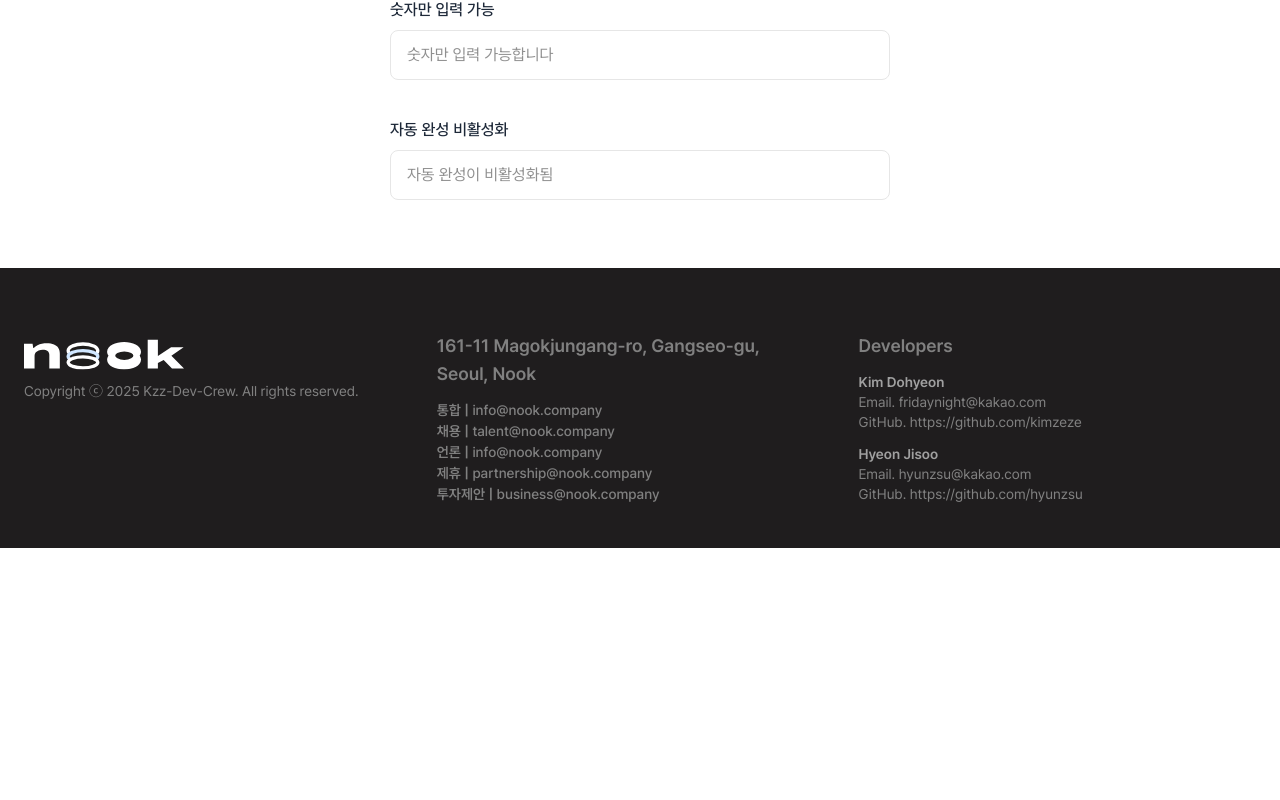
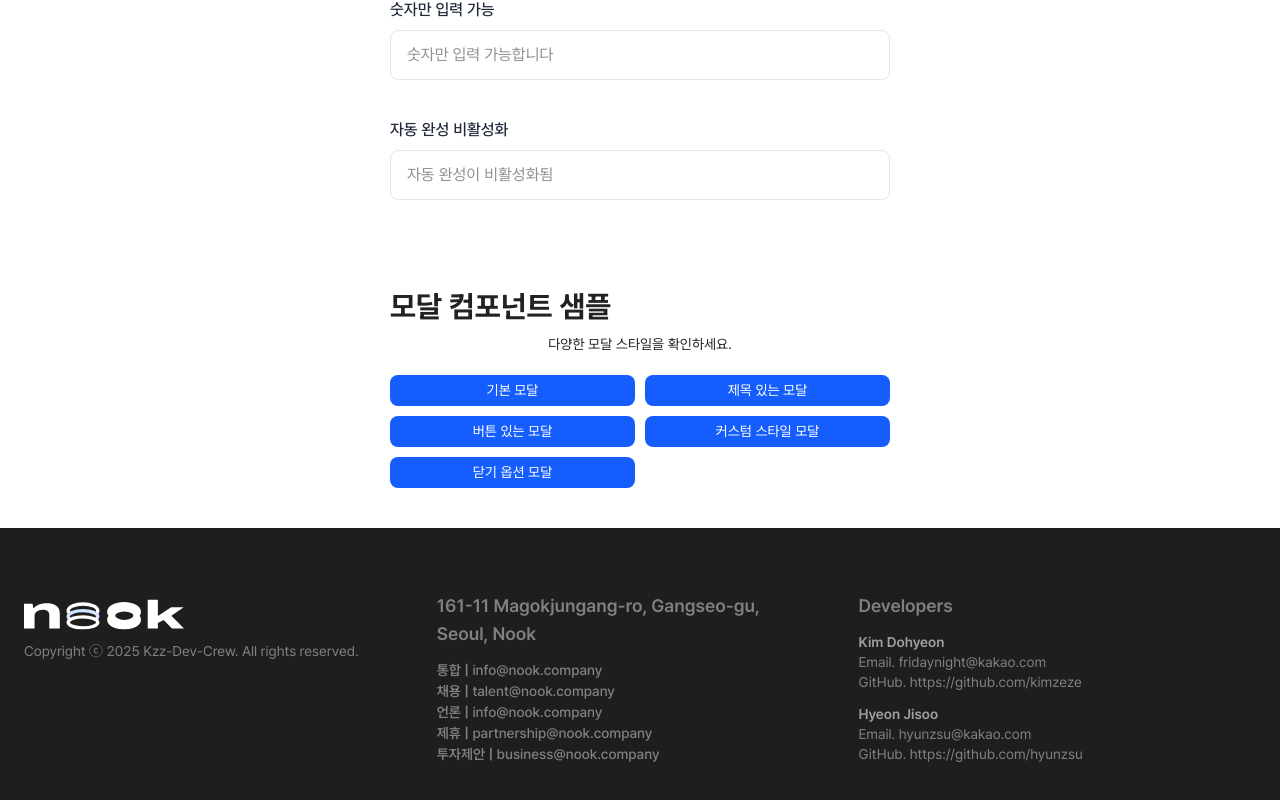
Before and after one commit to gf-dev-crew/ticket, a Next.js app: page / in a window 1280 px wide. Shown: the part 2371-3171 px from the top of the page. Before the commit the page ends 2919 px from the top, so only its background shows below. Built offline with nearby package versions, Linux system fonts and the light colour scheme.

Commit message:
chore: 모달 예제 추가 및 상태 관리 구현

```diff
--- a/src/app/page.tsx
+++ b/src/app/page.tsx
@@ -2,6 +2,7 @@
 
 import { ChangeEvent, useState } from 'react';
 
+import BaseModal from '@/shared/ui/BaseModal/BaseModal';
 import Input from '@/shared/ui/Input/Input';
 
 export default function Home() {
@@ -9,10 +10,34 @@ export default function Home() {
   const [emailValue, setEmailValue] = useState('');
   const [passwordValue, setPasswordValue] = useState('');
 
+  // Modal states
+  const [isBasicModalOpen, setIsBasicModalOpen] = useState(false);
+  const [isTitleModalOpen, setIsTitleModalOpen] = useState(false);
+  const [isButtonModalOpen, setIsButtonModalOpen] = useState(false);
+  const [isCustomModalOpen, setIsCustomModalOpen] = useState(false);
+  const [isCloseOptionsModalOpen, setIsCloseOptionsModalOpen] = useState(false);
+
+  // Input handlers
   const handleTextChange = (e: ChangeEvent<HTMLInputElement>) => setTextValue(e.target.value);
   const handleEmailChange = (e: ChangeEvent<HTMLInputElement>) => setEmailValue(e.target.value);
   const handlePasswordChange = (e: ChangeEvent<HTMLInputElement>) =>
     setPasswordValue(e.target.value);
+
+  // Modal handlers
+  const openBasicModal = () => setIsBasicModalOpen(true);
+  const closeBasicModal = () => setIsBasicModalOpen(false);
+
+  const openTitleModal = () => setIsTitleModalOpen(true);
+  const closeTitleModal = () => setIsTitleModalOpen(false);
+
+  const openButtonModal = () => setIsButtonModalOpen(true);
+  const closeButtonModal = () => setIsButtonModalOpen(false);
+
+  const openCustomModal = () => setIsCustomModalOpen(true);
+  const closeCustomModal = () => setIsCustomModalOpen(false);
+
+  const openCloseOptionsModal = () => setIsCloseOptionsModalOpen(true);
+  const closeCloseOptionsModal = () => setIsCloseOptionsModalOpen(false);
 
   return (
     <main className='flex min-h-screen flex-col items-center justify-center p-8'>
@@ -119,6 +144,88 @@ export default function Home() {
           />
         </div>
       </div>
+
+      {/* 모달 컴포넌트 예제 */}
+      <div className='mt-16 mb-8 w-full max-w-[500px]'>
+        <h1 className='mb-4 text-3xl font-bold'>모달 컴포넌트 샘플</h1>
+        <p className='mb-8 text-center'>다양한 모달 스타일을 확인하세요.</p>
+
+        <div className='grid grid-cols-2 gap-4'>
+          <button
+            className='rounded-md bg-blue-600 px-4 py-2 text-white hover:bg-blue-500 active:bg-blue-700'
+            onClick={openBasicModal}
+          >
+            기본 모달
+          </button>
+
+          <button
+            className='rounded-md bg-blue-600 px-4 py-2 text-white hover:bg-blue-500 active:bg-blue-700'
+            onClick={openTitleModal}
+          >
+            제목 있는 모달
+          </button>
+
+          <button
+            className='rounded-md bg-blue-600 px-4 py-2 text-white hover:bg-blue-500 active:bg-blue-700'
+            onClick={openButtonModal}
+          >
+            버튼 있는 모달
+          </button>
+
+          <button
+            className='rounded-md bg-blue-600 px-4 py-2 text-white hover:bg-blue-500 active:bg-blue-700'
+            onClick={openCustomModal}
+          >
+            커스텀 스타일 모달
+          </button>
+
+          <button
+            className='rounded-md bg-blue-600 px-4 py-2 text-white hover:bg-blue-500 active:bg-blue-700'
+            onClick={openCloseOptionsModal}
+          >
+            닫기 옵션 모달
+          </button>
+        </div>
+
+        {/* 기본 모달 */}
+        <BaseModal isOpen={isBasicModalOpen} onClose={closeBasicModal}>
+          <div className='text-center'>
+            <p>기본 모달입니다.</p>
+            <p className='mt-2'>모달 내용을 자유롭게 구성할 수 있습니다.</p>
+          </div>
+        </BaseModal>
+
+        {/* 제목 있는 모달 */}
+        <BaseModal isOpen={isTitleModalOpen} onClose={closeTitleModal} title='모달 제목' size='sm'>
+          <div className='text-center'>
+            <p>제목이 있는 모달입니다.</p>
+            <p className='mt-2'>제목이 상단에 표시됩니다.</p>
+          </div>
+        </BaseModal>
+
+        {/* 버튼 있는 모달 */}
+        <BaseModal
+          isOpen={isButtonModalOpen}
+          onClose={closeButtonModal}
+          title='Are you absolutely sure?'
+          size='md'
+          positiveButton={{
+            text: 'Continue',
+            onClick: closeButtonModal,
+          }}
+          negativeButton={{
+            text: 'Cancel',
+            onClick: closeButtonModal,
+          }}
+        >
+          <div className='text-left'>
+            <p>
+              This action cannot be undone. This will permanently delete your account and remove
+              your data from our servers.
+            </p>
+          </div>
+        </BaseModal>
+      </div>
     </main>
   );
 }
```
